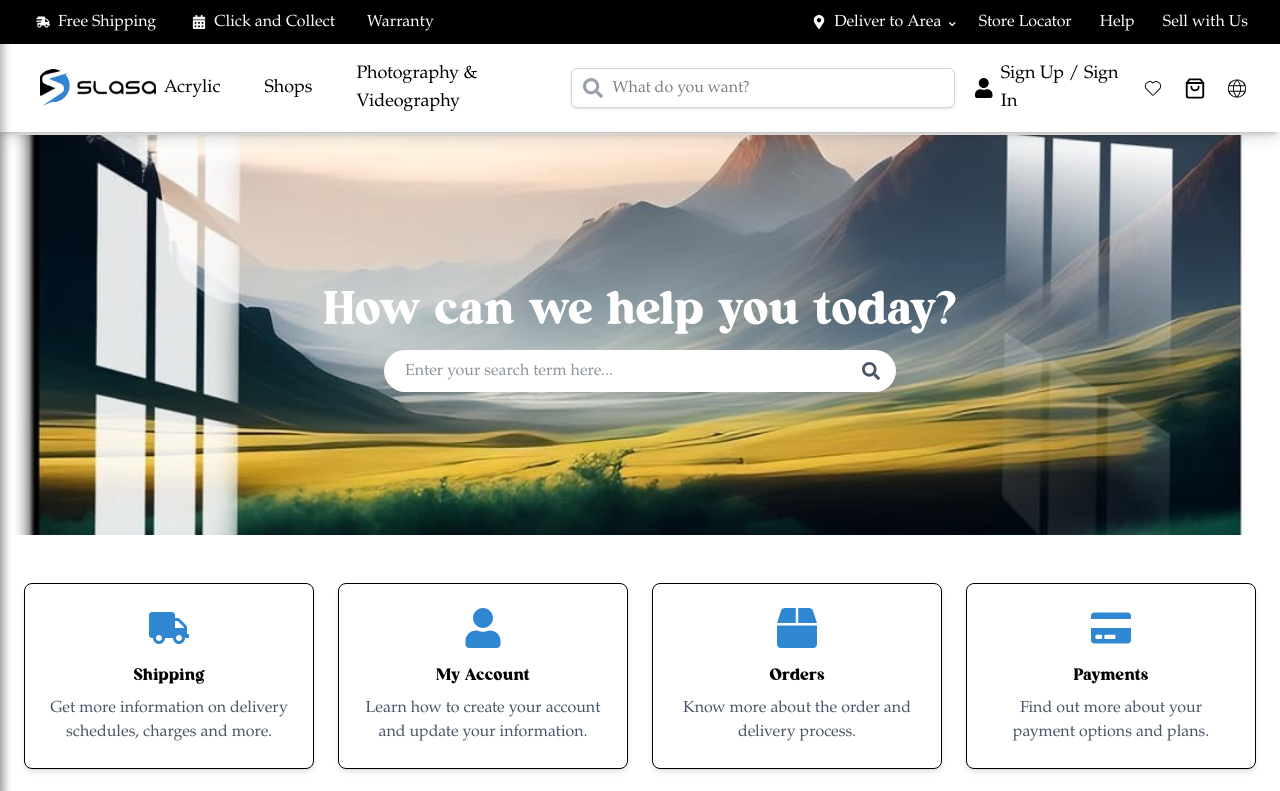
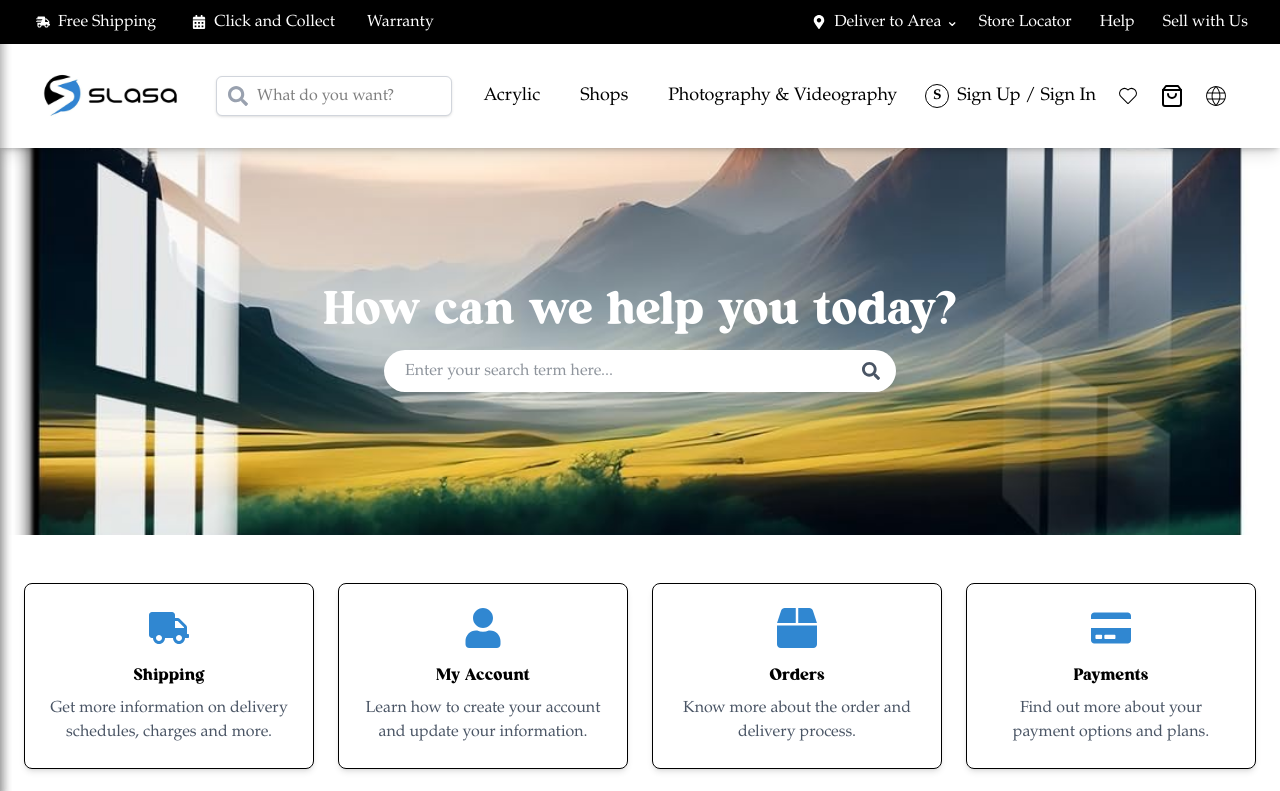
Before and after one commit to Sachin-0099/Slasa-New, a React (Vite) app: page /faq in a window 1280 px wide. Shown: the top 791 px of the page. Built offline with nearby package versions, Linux system fonts and the light colour scheme; no server answers.

Commit message:
HeaderNav responsive

```diff
--- a/src/Components/HeaderNav.jsx
+++ b/src/Components/HeaderNav.jsx
@@ -1,43 +1,57 @@
 import React, { useState } from "react";
-import { FaSearch, FaUser } from "react-icons/fa";
+import { FaSearch } from "react-icons/fa";
 import { FiShoppingBag } from "react-icons/fi";
 import { CiHeart, CiGlobe } from "react-icons/ci";
 import { MdOutlineMenu } from "react-icons/md";
 import { IoMdClose } from "react-icons/io";
-import SideMenu from "./SidebarMenu"; // Import your existing sidebar component
+import SideMenu from "./SidebarMenu";
 
 const HeaderNav = () => {
   const [isMenuOpen, setIsMenuOpen] = useState(false);
 
   return (
     <>
-      <header className="py-2 bg-white shadow-md w-full transition-all duration-300 ease-in-out">
-        <div className="px-4 md:px-8 flex items-center justify-between lg:justify-start">
-          {/* Hamburger Menu Button */}
+      <header className="py-2 bg-white shadow-md w-full">
+        <div className="px-4 sm:px-6 md:px-8 flex items-center justify-between flex-wrap">
+          {/* Left section - Hamburger and Logo */}
+          <div className="flex items-center">
+            {/* Hamburger Menu Button - visible on mobile and tablet */}
             <button
-            className="md:hidden flex items-center text-black !bg-white transition-all duration-300 ease-in-out hover:text-[#3087d1]"
+              className="lg:hidden flex items-center text-black !bg-white hover:text-[#3087d1] mr-2"
               onClick={() => setIsMenuOpen(true)}
             >
               <MdOutlineMenu size={30} />
             </button>
 
             {/* Logo */}
-          <div className="w-32 h-18 ml-2">
-            <img src="/Images/Untitled design.svg" alt="Logo" className="w-full h-full object-cover" />
+            <div className="w-36 sm:w-40 h-20 sm:h-22">
+              <img
+                src="/Images/Untitled design.svg"
+                alt="Logo"
+                className="w-full h-full object-contain"
+              />
+            </div>
           </div>
 
-          {/* Wishlist and Cart for Mobile */}
-          <div className="flex items-center space-x-5 md:hidden ml-auto">
-            <CiHeart size={25} className="cursor-pointer hover:text-[#3087d1]" />
-            <FiShoppingBag size={25} className="cursor-pointer hover:text-[#3087d1]" />
+          {/* Middle section - Search bar (hidden on mobile) */}
+          <div className="hidden md:flex flex-1 max-w-xl mx-4 lg:mx-6">
+            <div className="relative w-full">
+              <input
+                className="h-10 w-full bg-white rounded-md pl-10 pr-4 outline-none border border-gray-300 shadow-sm focus:border-[#3087d1]"
+                placeholder="What do you want?"
+              />
+              <FaSearch className="absolute left-3 top-1/2 transform -translate-y-1/2 text-gray-400 hover:text-[#3087d1]" size={20} />
+            </div>
           </div>
 
-          {/* Desktop Navigation */}
-          <nav className="hidden lg:flex items-center space-x-7 ml-auto">
+          {/* Right section - Navigation items */}
+          <div className="flex items-center space-x-4 sm:space-x-5">
+            {/* Desktop Navigation - hidden on mobile/tablet */}
+            <nav className="hidden lg:flex items-center space-x-4 xl:space-x-6">
               {["Acrylic", "Shops", "Photography & Videography"].map((item, index) => (
                 <a
                   key={index}
-                className="text-lg font-medium transition-all duration-300 ease-in-out hover:text-[#3087d1] hover:border-2 rounded-md border-[#3087d1] p-2"
+                  className="text-base xl:text-lg font-medium hover:text-[#3087d1] hover:border-2 rounded-md border-[#3087d1] px-2 py-1"
                   href="#"
                 >
                   {item}
@@ -45,32 +59,32 @@ const HeaderNav = () => {
               ))}
             </nav>
 
-          {/* Search bar for Desktop */}
-          <div className="relative hidden md:flex w-full max-w-xs md:max-w-sm ml-5">
-            <input
-              className="h-10 w-full bg-white rounded-md pl-10 pr-2 outline-none border border-gray-300 shadow-sm transition-all duration-300 ease-in-out focus:border-[#3087d1]"
-              placeholder="What do you want?"
-            />
-            <FaSearch className="absolute left-3 top-1/2 transform -translate-y-1/2 text-gray-400 hover:text-[#3087d1]" size={20} />
+            {/* Desktop Icons - hidden on mobile/tablet */}
+            <div className="hidden lg:flex items-center space-x-4 xl:space-x-5">
+              <a className="flex items-center text-base xl:text-lg hover:text-[#3087d1]" href="#">
+                <div className="w-6 h-6 rounded-full border border-black flex items-center justify-center text-sm font-bold">
+                  S
+                </div>
+                <span className="ml-2">Sign Up / Sign In</span>
+              </a>
+              <CiHeart size={24} className="cursor-pointer hover:text-[#3087d1]" />
+              <FiShoppingBag size={24} className="cursor-pointer hover:text-[#3087d1]" />
+              <CiGlobe size={24} className="cursor-pointer hover:text-[#3087d1]" />
             </div>
 
-          {/* Desktop Icons */}
-          <div className="hidden lg:flex items-center space-x-5 ml-5">
-            <a className="flex items-center text-lg transition-all duration-300 ease-in-out hover:text-[#3087d1]" href="#">
-              <FaUser size={20} />
-              <span className="ml-2">Sign Up / Sign In</span>
-            </a>
-            <CiHeart size={25} className="cursor-pointer hover:text-[#3087d1]" />
-            <FiShoppingBag size={25} className="cursor-pointer hover:text-[#3087d1]" />
-            <CiGlobe size={25} className="cursor-pointer hover:text-[#3087d1]" />
+            {/* Mobile Icons - visible only on mobile/tablet */}
+            <div className="flex items-center space-x-4 sm:space-x-5 lg:hidden">
+              <CiHeart size={22} className="cursor-pointer hover:text-[#3087d1]" />
+              <FiShoppingBag size={22} className="cursor-pointer hover:text-[#3087d1]" />
+            </div>
           </div>
         </div>
 
-        {/* Mobile Search Bar */}
-        <div className="md:hidden px-6 mt-[-6px] py-1">
-          <div className="relative w-full px-2">
+        {/* Mobile Search Bar - visible only on mobile */}
+        <div className="md:hidden px-4 sm:px-6 py-2">
+          <div className="relative w-full">
             <input
-              className="h-10 w-full bg-white rounded-md pl-10 pr-2 outline-none border border-gray-300 shadow-sm transition-all duration-300 ease-in-out focus:border-[#3087d1]"
+              className="h-10 w-full bg-white rounded-md pl-10 pr-4 outline-none border border-gray-300 shadow-sm focus:border-[#3087d1]"
               placeholder="What do you want?"
             />
             <FaSearch className="absolute left-3 top-1/2 transform -translate-y-1/2 text-gray-400 hover:text-[#3087d1]" size={20} />
@@ -78,7 +92,7 @@ const HeaderNav = () => {
         </div>
       </header>
 
-      {/* Side Menu Component - Controlled by isMenuOpen */}
+      {/* Side Menu Component */}
       <SideMenu isOpen={isMenuOpen} onClose={() => setIsMenuOpen(false)} />
     </>
   );
--- a/src/Components/HeroSection.jsx
+++ b/src/Components/HeroSection.jsx
@@ -34,11 +34,11 @@ const HeroSection = ({
   return (
     <div className="relative w-full flex flex-col overflow-hidden">
       {/* Background Image Slider */}
-      <div className="w-full h-[30vh]  md:h-[30vh] lg:h-[40vh] xl:h-[50vh]">
+      <div className="w-full h-[30vh]  md:h-[30vh] lg:h-[40vh] xl:h-[60vh]">
         {slides.length > 0 ? (
           <Slider {...settings}>
             {slides.map((slide, index) => (
-              <div key={index} className="w-full h-[30vh] bg-red-300 md:h-[30vh] lg:h-[40vh] xl:h-[50vh]">
+              <div key={index} className="w-full h-[30vh] bg-red-300 md:h-[30vh] lg:h-[40vh] xl:h-[60vh]">
               <img
   src={slide}
   alt={`Hero Background ${index + 1}`}
--- a/src/Components/PageLayout.jsx
+++ b/src/Components/PageLayout.jsx
@@ -1,4 +1,4 @@
-import React, { useState } from "react";
+import React, { useState, useEffect } from "react";
 import { useLocation } from "react-router-dom";
 import SideMenu from "./SidebarMenu";
 import HeaderTop from "./HeaderTop";
@@ -6,8 +6,22 @@ import HeaderNav from "./HeaderNav";
 
 const PageLayout = ({ children }) => {
   const [isSidebarOpen, setIsSidebarOpen] = useState(true);
+  const [hideHeaderTop, setHideHeaderTop] = useState(false);
   const location = useLocation();
   const isDashboard = location.pathname === "/mpage";
+
+  useEffect(() => {
+    const handleScroll = () => {
+      if (window.scrollY > 30) {
+        setHideHeaderTop(true); // Hide when scrolling past 30px
+      } else {
+        setHideHeaderTop(false); // Show only when at the top
+      }
+    };
+
+    window.addEventListener("scroll", handleScroll);
+    return () => window.removeEventListener("scroll", handleScroll);
+  }, []);
 
   return (
     <div className="flex min-h-screen bg-white overflow-hidden">
@@ -34,14 +48,14 @@ const PageLayout = ({ children }) => {
       >
         {/* Header - Always Visible */}
         {!isDashboard && (
-          <div className="fixed top-0 left-0 w-full z-50 bg-white shadow-lg">
-            <HeaderTop />
+          <div className="fixed top-0 left-0 w-full z-50 bg-white shadow-lg transition-all duration-300">
+            {!hideHeaderTop && <HeaderTop />}
             <HeaderNav />
           </div>
         )}
 
         {/* Page Content */}
-        <div className="w-full px-0 md:px-0 lg:px-0 xl:px-0 pt-[135px]  mt-10 lg:mt-0 md:mt-2">
+        <div className="w-full px-0 md:px-0 lg:px-0 xl:px-0 pt-[135px] mt-10 lg:mt-0 md:mt-2">
           {children}
         </div>
       </div>
```
Lines whose indentation alone changed are shown as unchanged.
